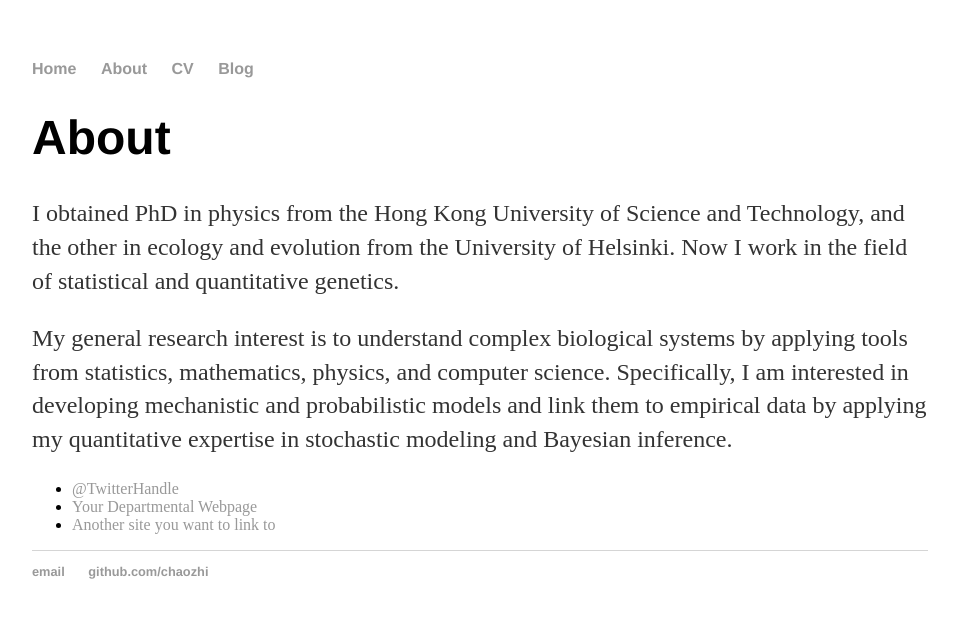
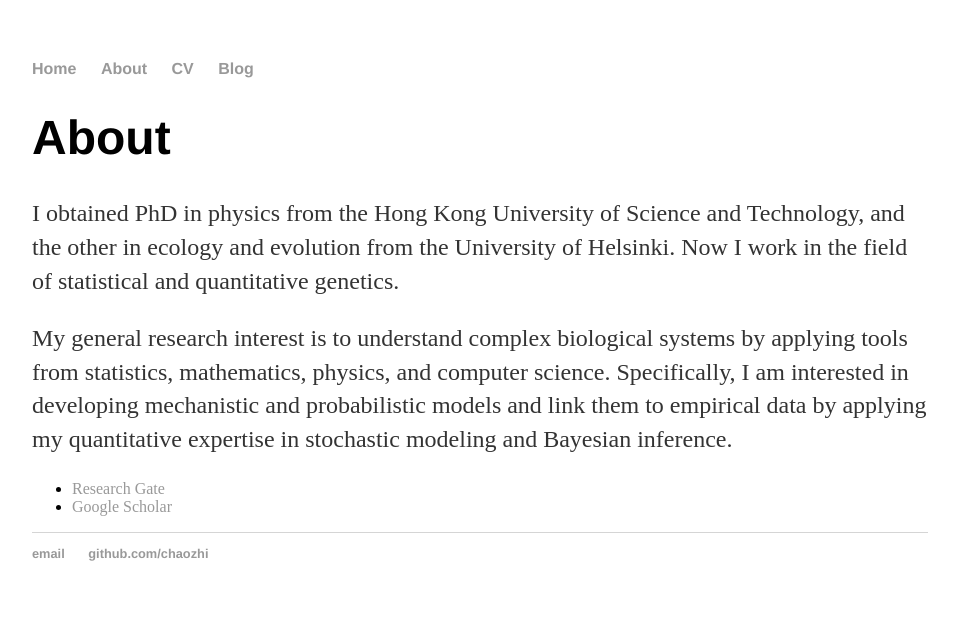
Before and after one commit to chaozhi/chaozhi.github.io, a Jekyll site: the page built from about/index.html, in a window 1280 px wide. Shown: the top 618 px of the page, without its empty margins (160-1117 px from the left). Built offline with Jekyll 4.4.1, drawn with Linux system fonts in a browser that asks for light colours.

Commit message:
Update index.html

```diff
--- a/about/index.html
+++ b/about/index.html
@@ -11,8 +11,7 @@ title: About Chaozhi Zheng
 
 
 <ul class="contacts">
-<li><a href="#">@TwitterHandle</a></li>
-<li><a href="#">Your Departmental Webpage</a></li>
-<li><a href="#">Another site you want to link to</a></li>
+<li><a href="http://www.researchgate.net/profile/Chaozhi_Zheng">Research Gate</a></li>
+<li><a href="http://scholar.google.com.hk/citations?user=L0btonUAAAAJ&hl=en">Google Scholar</a></li>
 </ul>
 </div>
```
